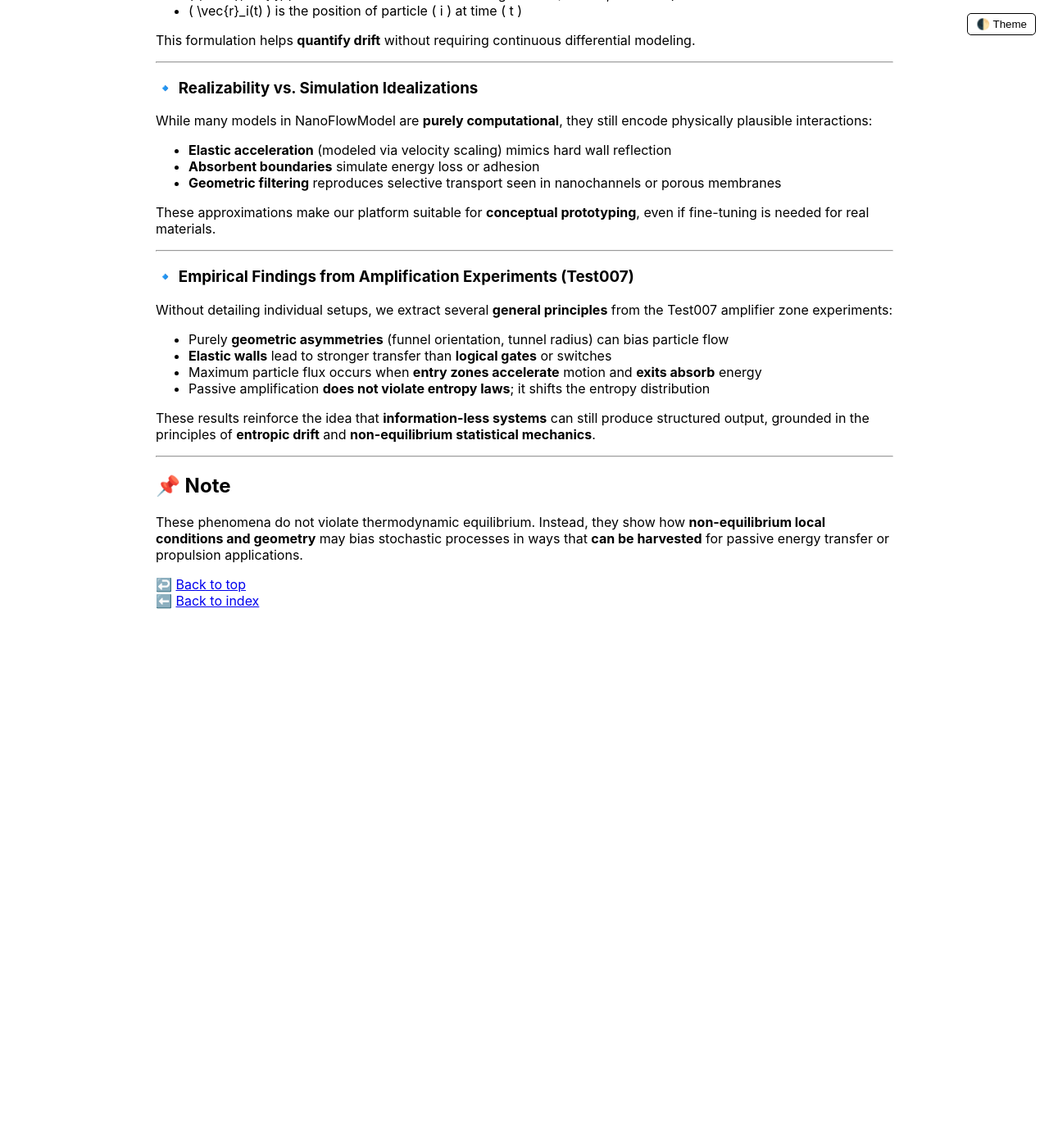
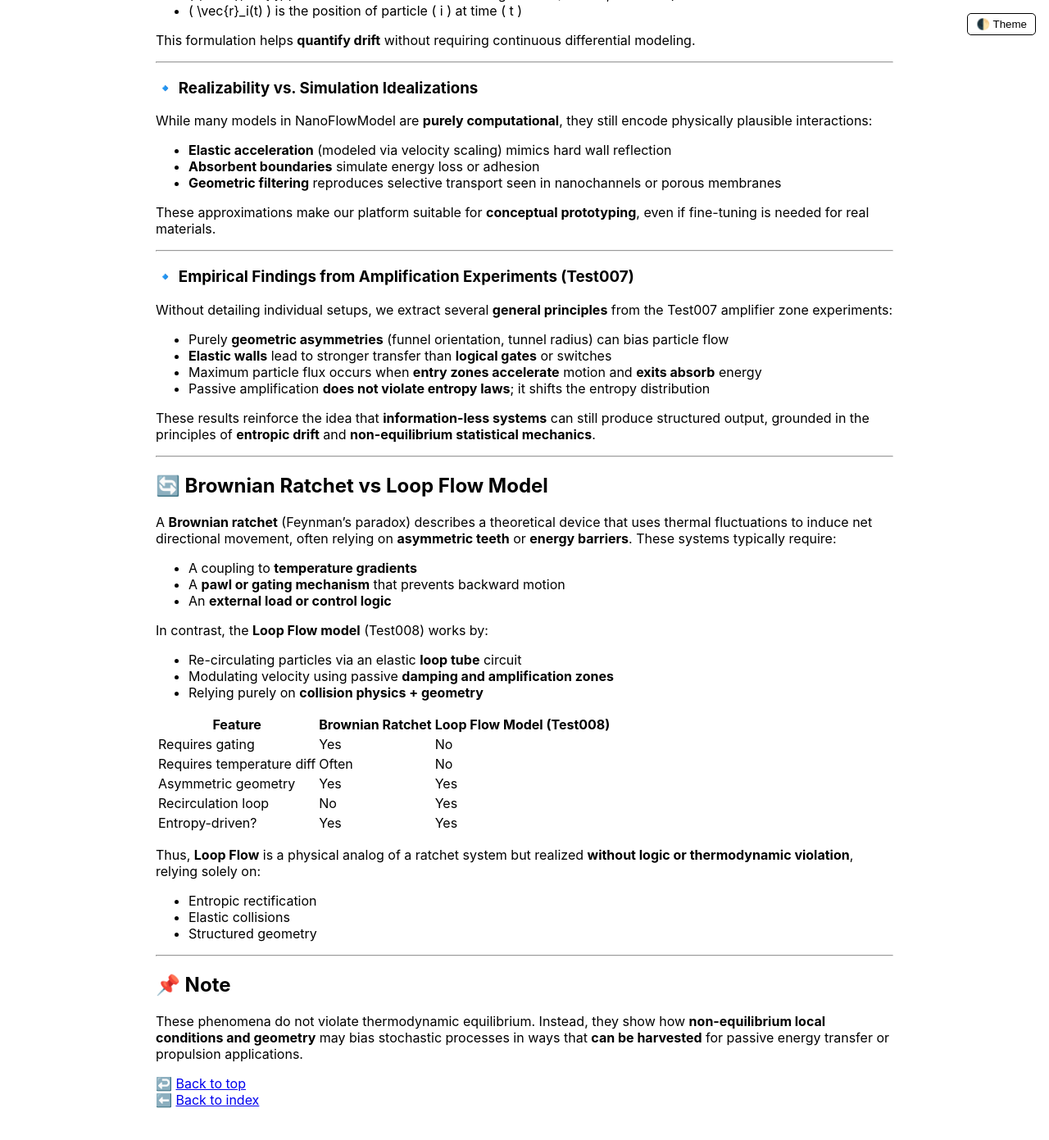
Before and after one commit to gavianu/NanoFlowModel, a Jekyll site: the page built from docs/05_theory_and_model.md, in a window 1280 px wide and 1400 px high, scrolled down 11912 px. Shown: the top 1391 px of the window at 82% size. Built offline with Jekyll 4.4.1, drawn with Linux system fonts in a browser that asks for light colours; our own code applies the rules of GitHub Pages for plain Markdown files; before the commit the page ends 12703 px from its top, so only the background shows below that.

Commit message:
📚 Add comparison of Brownian Ratchet and Loop Flow Model: Introduce theoretical distinctions and features, highlighting the passive mechanisms of the Loop Flow model in Test008.

```diff
--- a/docs/05_theory_and_model.md
+++ b/docs/05_theory_and_model.md
@@ -626,6 +626,36 @@ These results reinforce the idea that **information-less systems** can still pro
 
 ---
 
+## 🔄 Brownian Ratchet vs Loop Flow Model
+
+A **Brownian ratchet** (Feynman's paradox) describes a theoretical device that uses thermal fluctuations to induce net directional movement, often relying on **asymmetric teeth** or **energy barriers**. These systems typically require:
+
+- A coupling to **temperature gradients**
+- A **pawl or gating mechanism** that prevents backward motion
+- An **external load or control logic**
+
+In contrast, the **Loop Flow model** (Test008) works by:
+
+- Re-circulating particles via an elastic **loop tube** circuit
+- Modulating velocity using passive **damping and amplification zones**
+- Relying purely on **collision physics + geometry**
+
+| Feature                   | Brownian Ratchet | Loop Flow Model (Test008) |
+| ------------------------- | ---------------- | ------------------------- |
+| Requires gating           | Yes              | No                        |
+| Requires temperature diff | Often            | No                        |
+| Asymmetric geometry       | Yes              | Yes                       |
+| Recirculation loop        | No               | Yes                       |
+| Entropy-driven?           | Yes              | Yes                       |
+
+Thus, **Loop Flow** is a physical analog of a ratchet system but realized **without logic or thermodynamic violation**, relying solely on:
+
+- Entropic rectification
+- Elastic collisions
+- Structured geometry
+
+---
+
 ## 📌 Note
 
 These phenomena do not violate thermodynamic equilibrium. Instead, they show how **non-equilibrium local conditions and geometry** may bias stochastic processes in ways that **can be harvested** for passive energy transfer or propulsion applications.
```
